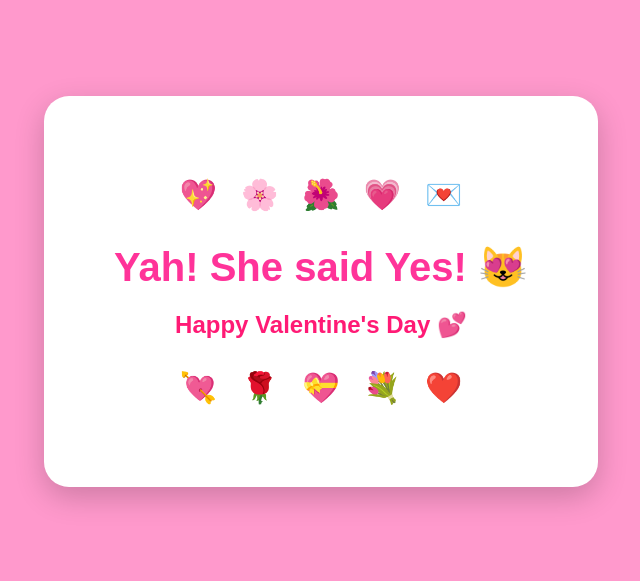
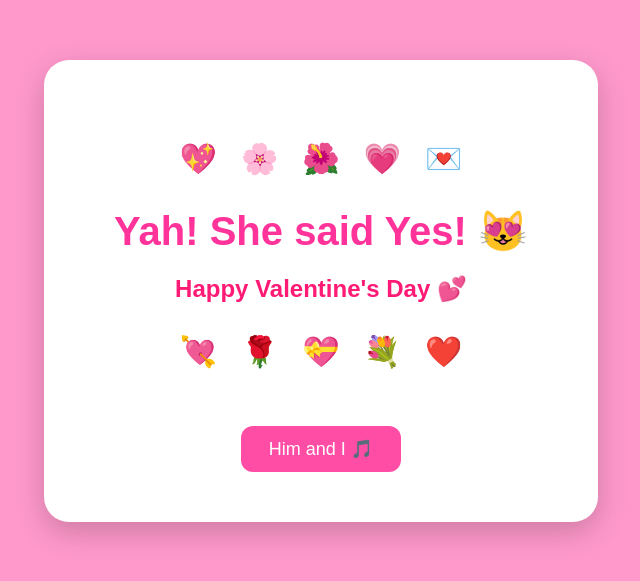
Before and after one commit to tanmoysarker2416256/surovdip, a plain HTML site: page thankyou.html in a window 1280 px wide. Shown: the part 109-690 px from the top of the page, without its empty margins (319-959 px from the left). Drawn offline with Linux system fonts and the light colour scheme.

Commit message:
Add files via upload

```diff
--- a/thankyou.html
+++ b/thankyou.html
@@ -8,7 +8,7 @@
         margin: 0;
         padding: 0;
         font-family: 'Arial', sans-serif;
-        background: #ff99cc; /* soft pink background */
+        background: #ff99cc;
         height: 100vh;
         display: flex;
         justify-content: center;
@@ -55,6 +55,22 @@
         color: #ff1a75;
         margin-top: 20px;
     }
+
+    .musicBtn {
+        margin-top: 25px;
+        padding: 12px 28px;
+        font-size: 18px;
+        border: none;
+        border-radius: 12px;
+        background: #ff4da6;
+        color: white;
+        cursor: pointer;
+        transition: 0.3s;
+    }
+
+    .musicBtn:hover {
+        transform: scale(1.1);
+    }
 </style>
 </head>
 <body>
@@ -78,7 +94,17 @@
         <span class="floating-emoji">💐</span>
         <span class="floating-emoji">❤️</span>
     </div>
+
+    <!-- NEW BUTTON -->
+    <button class="musicBtn" onclick="openSong()">Him and I 🎵</button>
+
 </div>
+
+<script>
+function openSong(){
+    window.open("https://www.youtube.com/watch?v=SA7AIQw-7Ms", "_blank");
+}
+</script>
 
 </body>
 </html>
```
